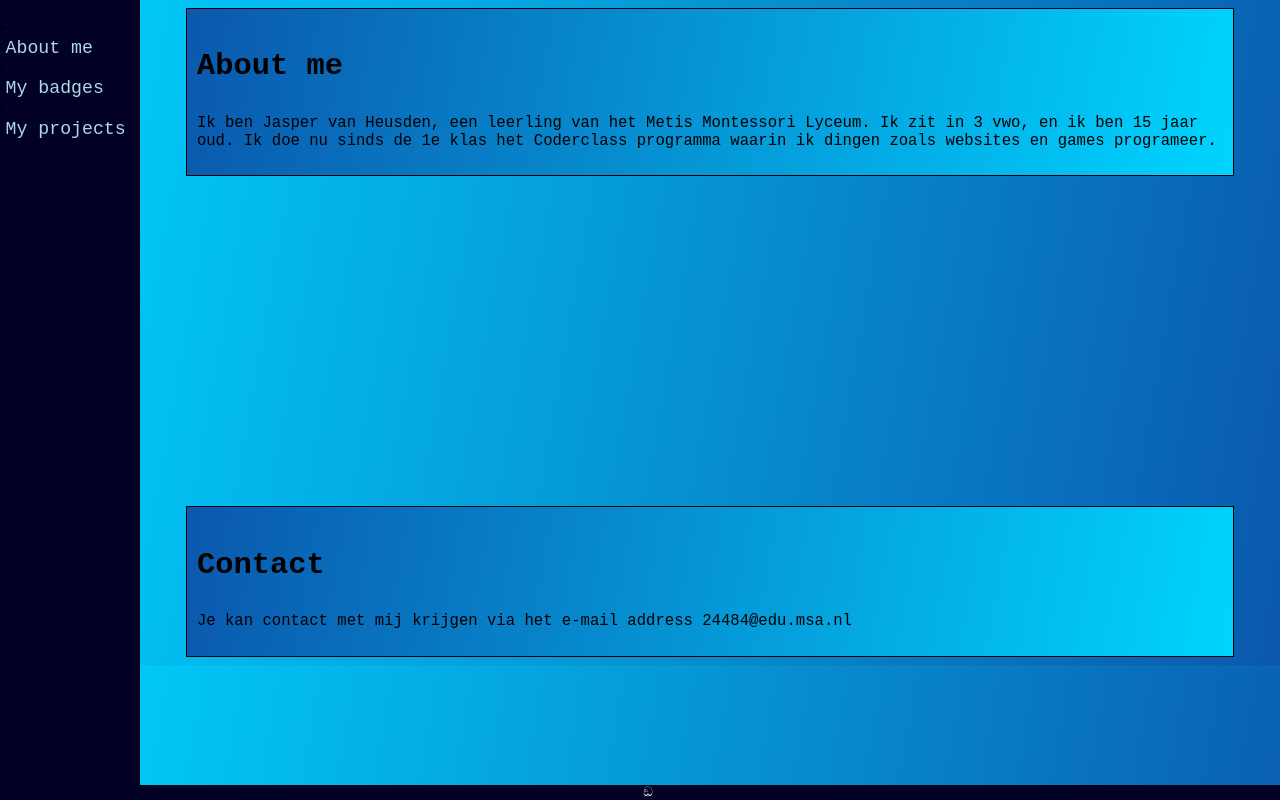
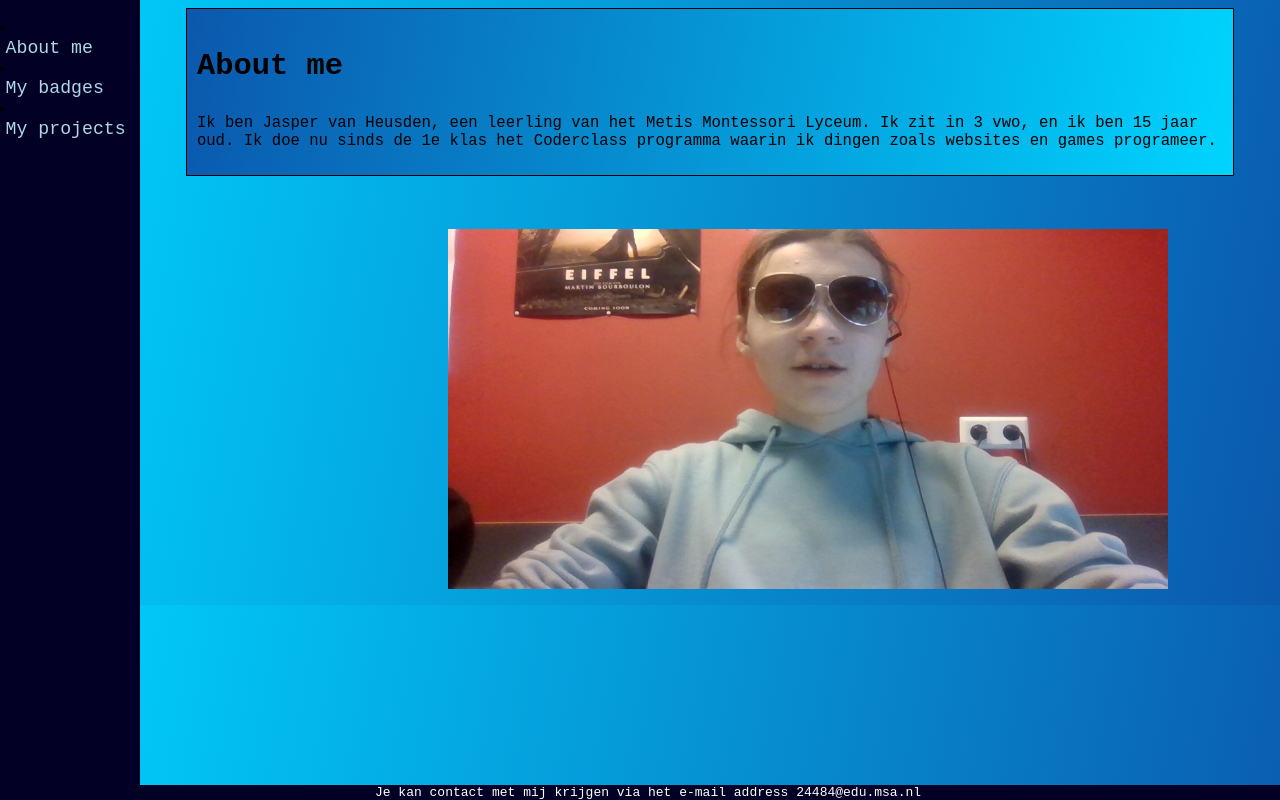
Before and after one commit to jaspervanheusden/portfolio, a plain HTML site: page index.html in a window 1280 px wide. Drawn offline with Linux system fonts and the light colour scheme.

Commit message:
photo op startpagina

```diff
--- a/index.html
+++ b/index.html
@@ -14,15 +14,14 @@
         <h3>About me</h3>
         <p>Ik ben Jasper van Heusden, een leerling van het Metis Montessori Lyceum. Ik zit in 3 vwo, en ik ben 15 jaar oud. Ik doe nu sinds de 1e klas het Coderclass programma waarin ik dingen zoals websites en games programeer.</p>
       </div>
-      <div class="contact">
-      <div class="txtborder">
-        <h3>Contact</h3>
-        <p>Je kan contact met mij krijgen via het e-mail address 24484@edu.msa.nl</p>
+      <div class="plaatjeik">
+      <img src="ik portfolio.jpg" width="720px" height="360px">
       </div>
-</div>
+
+
 </div>
 </body>
 <footer>
- ඞ
+  Je kan contact met mij krijgen via het e-mail address 24484@edu.msa.nl
 </footer>
 </html>
--- a/style.css
+++ b/style.css
@@ -14,9 +14,7 @@ body {
 .me {
   margin-left: 50%;
 }
-.contact {
-  margin-top: 330px;
-}
+
 p {
   font-size: 60%;
 }
@@ -68,3 +66,7 @@ footer {
   background-color: #020024;
   color: white;
 }
+div.plaatjeik {
+  margin-left: 25%;
+  margin-top: 5%;
+}
```
Also changed, not shown: ik portfolio.jpg (added).
